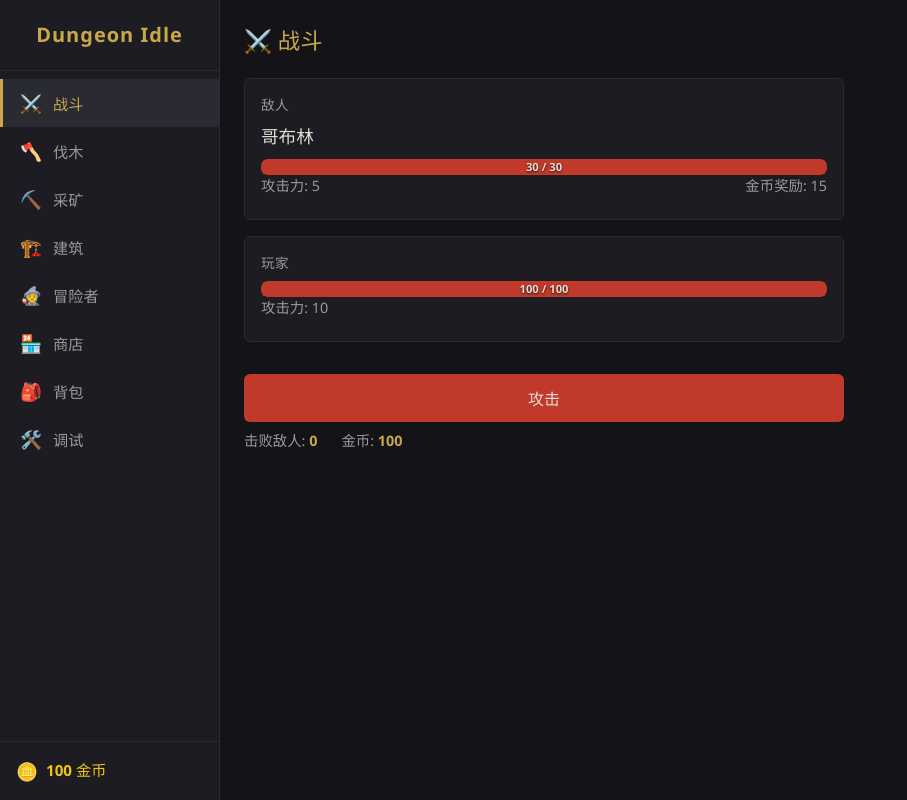
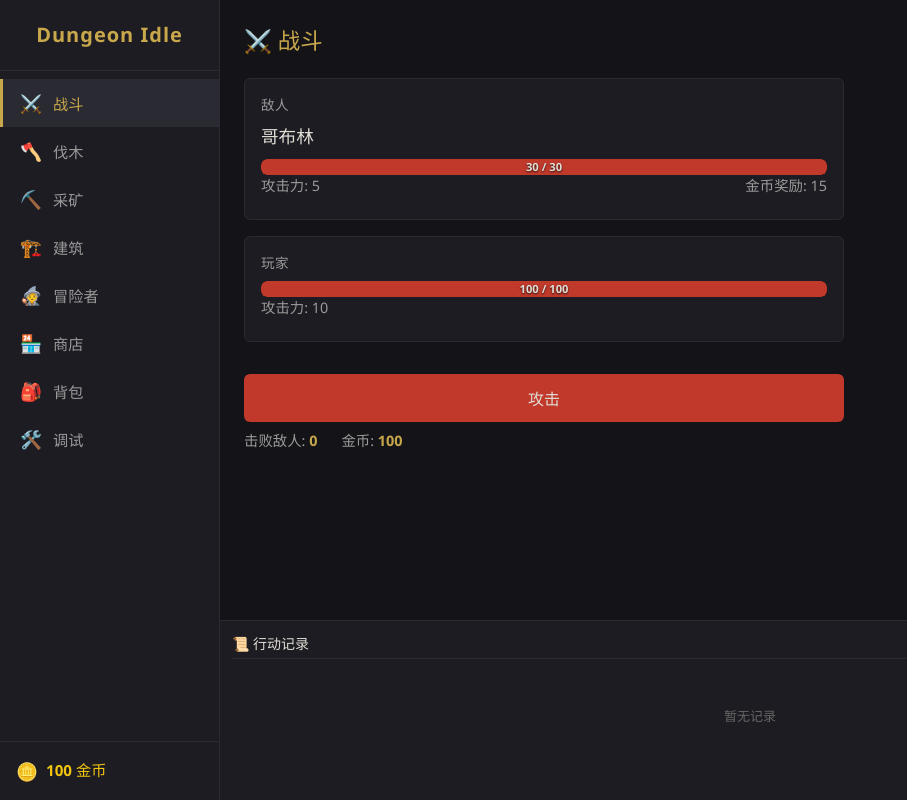
Before and after one commit to majyo/dungeon-idle, a React (Vite) app: page / in a window 1280 px wide. Shown: the whole page, without its empty margins (0-907 px from the left). Built offline with nearby package versions, Linux system fonts and the light colour scheme.

Commit message:
feat(ui): 在 Layout 中集成行动记录面板

```diff
--- a/src/components/Layout/Layout.module.css
+++ b/src/components/Layout/Layout.module.css
@@ -7,7 +7,13 @@
 
 .content {
   flex: 1;
+  display: flex;
+  flex-direction: column;
+  background-color: var(--bg-dark);
+}
+
+.mainContent {
+  flex: 1;
   padding: 24px;
   overflow-y: auto;
-  background-color: var(--bg-dark);
 }
--- a/src/components/Layout/Layout.tsx
+++ b/src/components/Layout/Layout.tsx
@@ -1,4 +1,5 @@
 import type { ReactNode } from 'react';
+import { ActivityLog } from '../ActivityLog/ActivityLog';
 import styles from './Layout.module.css';
 
 interface LayoutProps {
@@ -10,7 +11,10 @@ export function Layout({ sidebar, children }: LayoutProps) {
   return (
     <div className={styles.container}>
       {sidebar}
-      <main className={styles.content}>{children}</main>
+      <main className={styles.content}>
+        <div className={styles.mainContent}>{children}</div>
+        <ActivityLog />
+      </main>
     </div>
   );
 }
```
